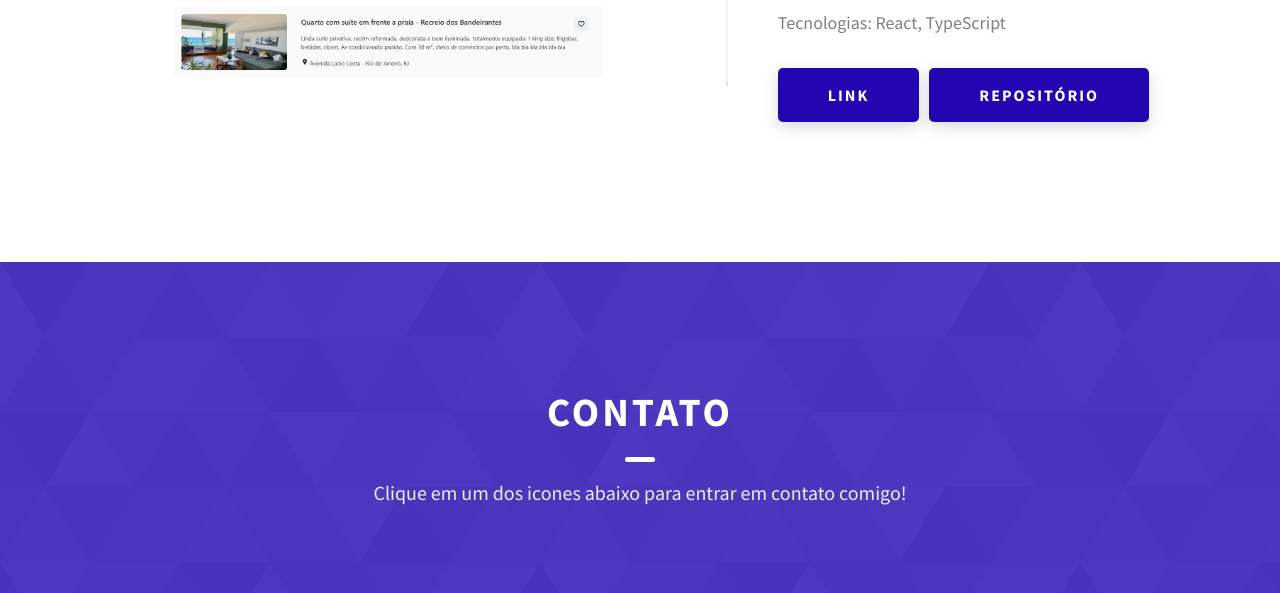
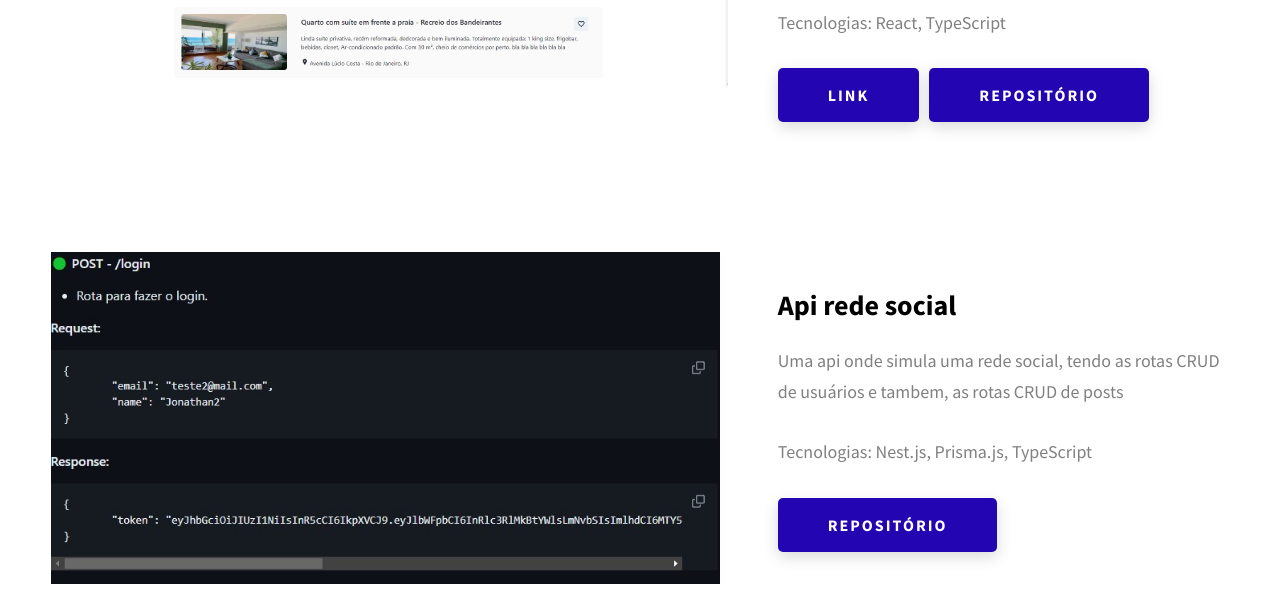
Before and after one commit to JonathanVCB/Portfolio, a website: page index.html in a window 1280 px wide. Shown: the part 2872-3465 px from the top of the page. Drawn offline with Linux system fonts and the light colour scheme; grey boxes are pictures that could not be loaded.

Commit message:
add: new project and att technologies

```diff
--- a/index.html
+++ b/index.html
@@ -188,6 +188,9 @@
               <div class="skills__skill">Express.js</div>
               <div class="skills__skill">Python</div>
               <div class="skills__skill">Django</div>
+              <div class="skills__skill">Nest.js</div>
+              <div class="skills__skill">Prisma.js</div>
+
             </div>
           </div>
         </div>
@@ -272,6 +275,37 @@
               </div>
             </div>
           </div>
+
+          <div class="projects__row">
+            <div class="projects__row-img-cont">
+              <img
+                src="./assets/jpeg/CrudUserPost.jpg"
+                alt="Software Screenshot"
+                class="projects__row-img"
+                loading="lazy"
+              />
+            </div>
+            <div class="projects__row-content">
+              <h3 class="projects__row-content-title">Api rede social</h3>
+              <p class="projects__row-content-desc">
+                Uma api onde simula uma rede social, tendo as rotas CRUD de usuários e tambem, as rotas CRUD de posts
+              </p>
+              <span class="projects__row-content-desc">Tecnologias: Nest.js, Prisma.js, TypeScript</span>
+              <div class="container_buttons">
+
+              <a
+                href="https://github.com/JonathanVCB/desafio-tecnico-nest-prisma"
+                class="btn btn--med btn--theme dynamicBgClr"
+                target="_blank"
+                >Repositório</a
+              >
+              </div>
+            </div>
+            </div>
+          </div>
+
+
+
 
           </div>
         </div>
```
Also changed, not shown: assets/jpeg/CrudUserPost.jpg (added).
